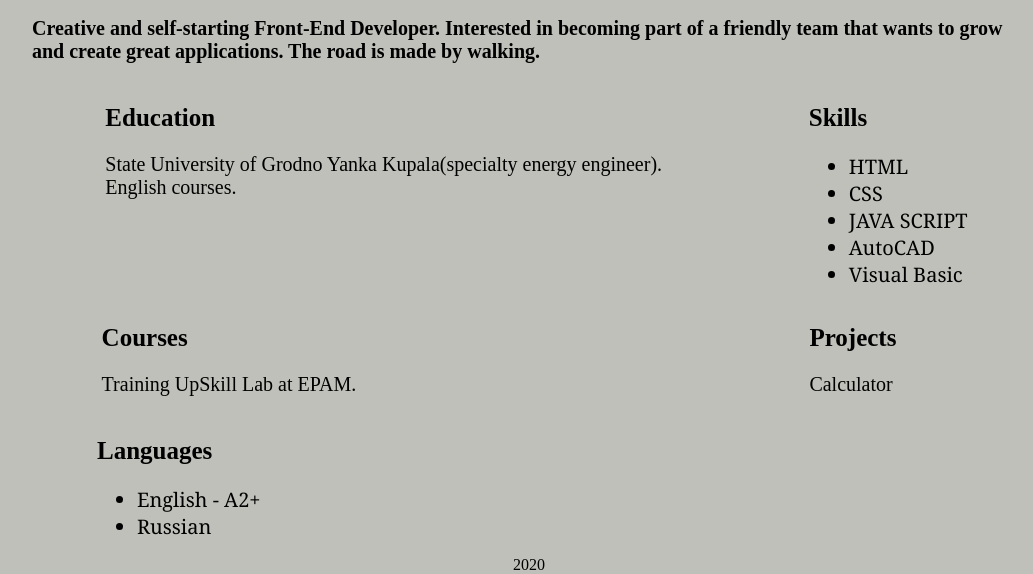
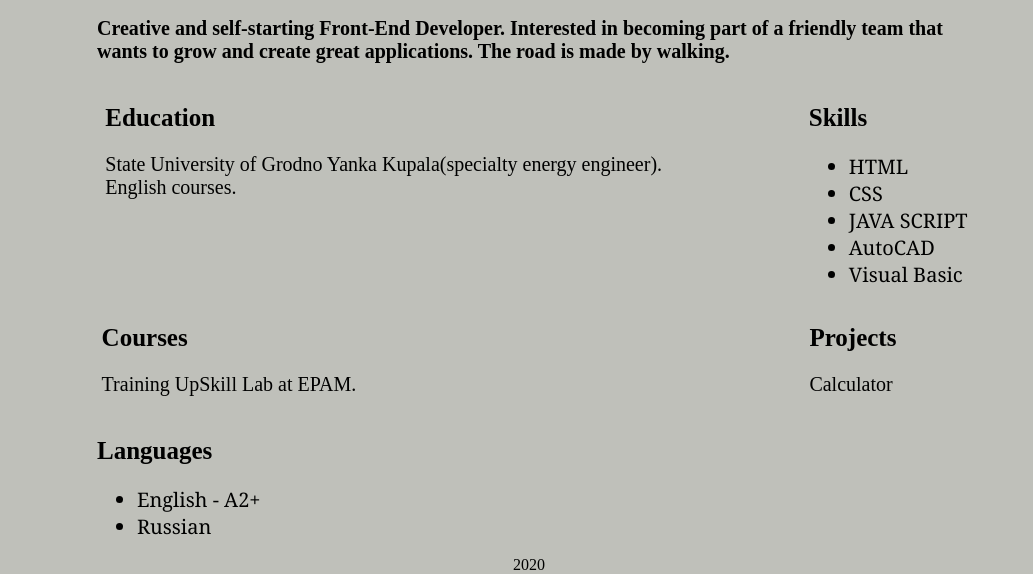
Before and after one commit to yauheni-beiduk/rsschool-cv, a plain HTML site: page index.html in a window 1280 px wide. Shown: the part 339-913 px from the top of the page, without its empty margins (111-1144 px from the left). Drawn offline with Linux system fonts and the light colour scheme.

Commit message:
fix:add margin

```diff
--- a/styles.css
+++ b/styles.css
@@ -125,8 +125,8 @@ body {
 
 .infa {
    font-weight: bold;
-   margin-left: 15px;
-   margin-right: 15px;
+   margin-left: 80px;
+   margin-right: 80px;
  }
 
 
```
